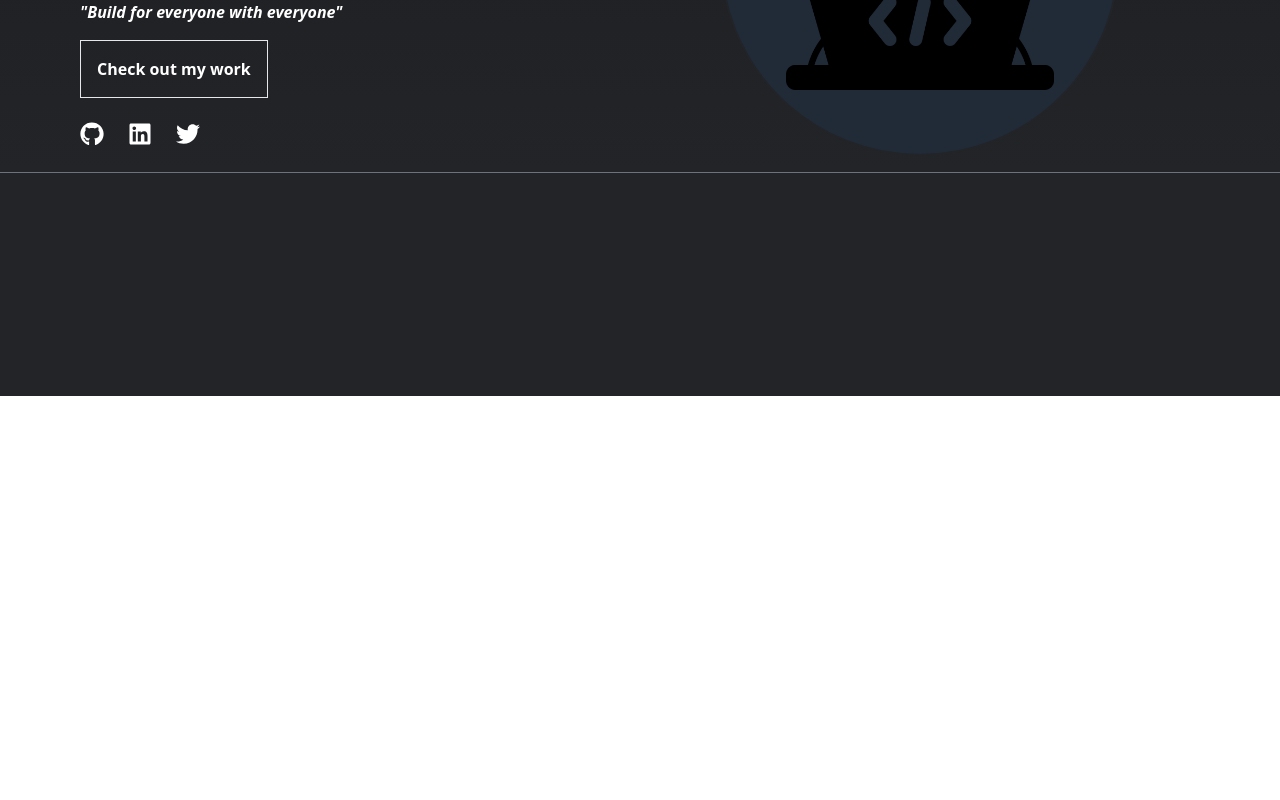
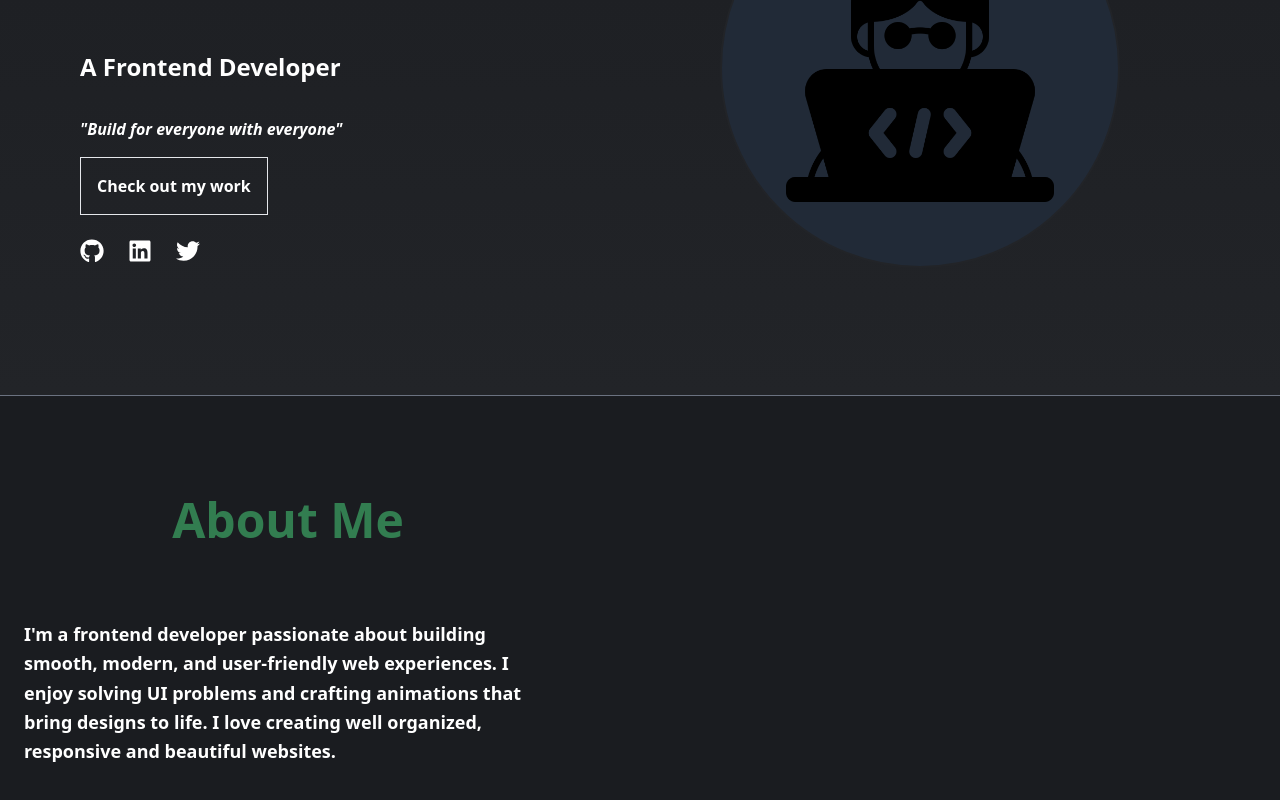
Before and after one commit to NifemiSoneye/my-portfolio, a React (Vite) app: page / in a window 1280 px wide. Shown: the part 404-1204 px from the top of the page. Before the commit the page ends 800 px from the top, so only its background shows below. Built offline with nearby package versions, Linux system fonts and the light colour scheme.

Commit message:
Initialized about page

```diff
--- a/src/App.tsx
+++ b/src/App.tsx
@@ -1,5 +1,6 @@
 import Nav from "./components/Nav";
 import Home from "./components/Home";
+import About from "./components/About";
 
 function App() {
   return (
@@ -7,6 +8,7 @@ function App() {
       <div className="bg-[#222428] min-h-screen">
         <Nav />
         <Home />
+        <About />
       </div>
     </>
   );
--- /dev/null
+++ b/src/components/About.tsx
@@ -0,0 +1,43 @@
+import { motion, useInView, type Variants } from "framer-motion";
+import { useRef } from "react";
+
+const About = () => {
+  const ref = useRef(null);
+  const isInView = useInView(ref, { once: false, margin: "-100px" });
+  const variants: Variants = {
+    hidden: { opacity: 0, y: 100 }, // start off invisible & below
+    visible: {
+      opacity: 1,
+      y: 0,
+      transition: { duration: 0.8, ease: "easeOut" },
+    },
+  };
+  return (
+    <div>
+      <section
+        id="about"
+        ref={ref} // 👈 attach reference
+        className="min-h-screen bg-[#1a1c20] text-white "
+      >
+        <motion.div
+          variants={variants}
+          initial="hidden"
+          animate={isInView ? "visible" : "hidden"} // 👈 animate when in view
+          className="max-w-xl text-center p-6 "
+        >
+          <h2 className="text-[48px] opacity-50 text-green-400 font-bold my-[4rem] ">
+            About Me
+          </h2>
+          <p className="text-white leading-relaxed text-lg text-left font-semibold">
+            I'm a frontend developer passionate about building smooth, modern,
+            and user-friendly web experiences. I enjoy solving UI problems and
+            crafting animations that bring designs to life. I love creating well
+            organized, responsive and beautiful websites.
+          </p>
+        </motion.div>
+      </section>
+    </div>
+  );
+};
+
+export default About;
--- a/src/components/Home.tsx
+++ b/src/components/Home.tsx
@@ -8,7 +8,7 @@ const Home = () => {
   return (
     <section
       id="home"
-      className="pt-[6rem] text-white text-center bg-gradient-to-b from-[#1a1c20] to-[#222428] lg:grid grid-cols-2 lg:text-left lg:px-[5rem] lg:pt-[8rem] border-b border-gray-500 pb-[1rem]"
+      className="pt-[6rem] text-white text-center bg-gradient-to-b from-[#1a1c20] to-[#222428] lg:grid grid-cols-2 lg:text-left lg:px-[5rem] lg:pt-[8rem] border-b border-gray-500 pb-[1rem] min-h-screen items-center"
     >
       <div className="order-1 lg:order-1 lg:mt-[2rem] font-semibold">
         <h1 className="text-[48px]">Hey There ,</h1>
```
